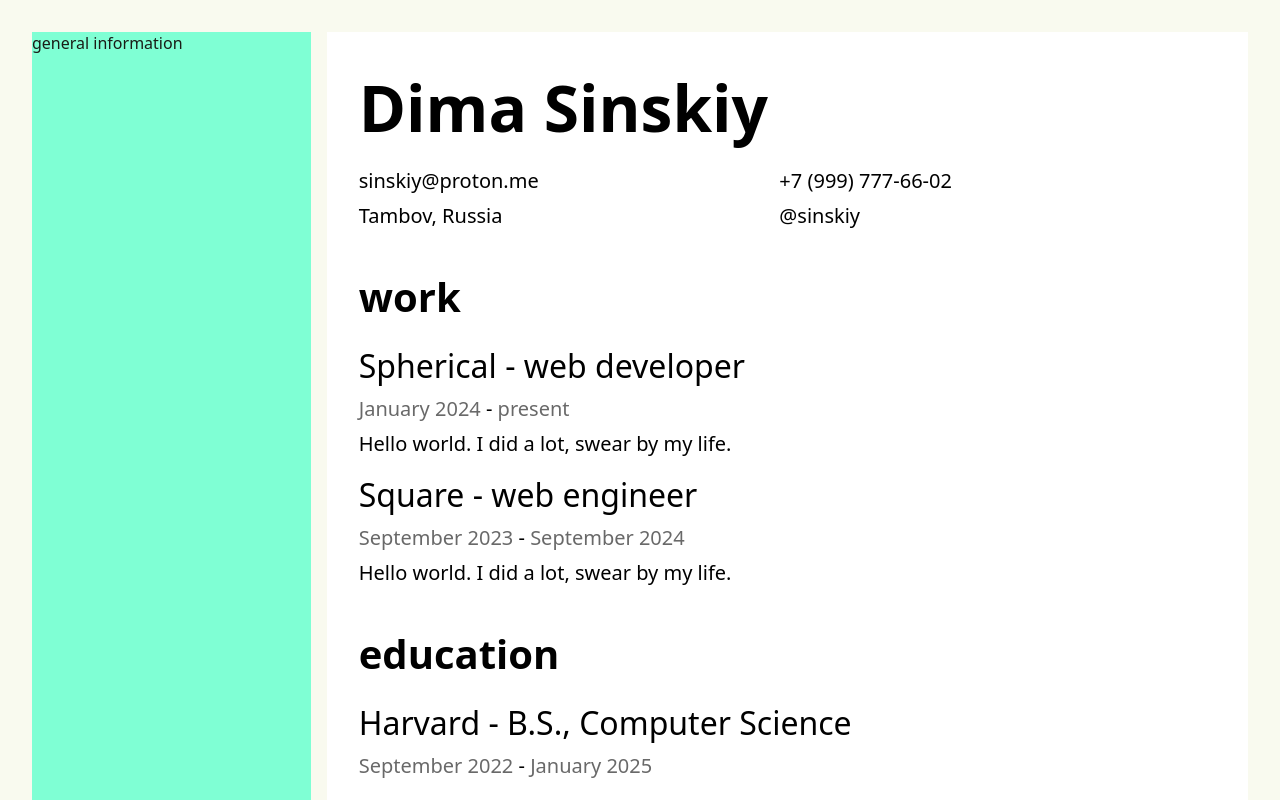
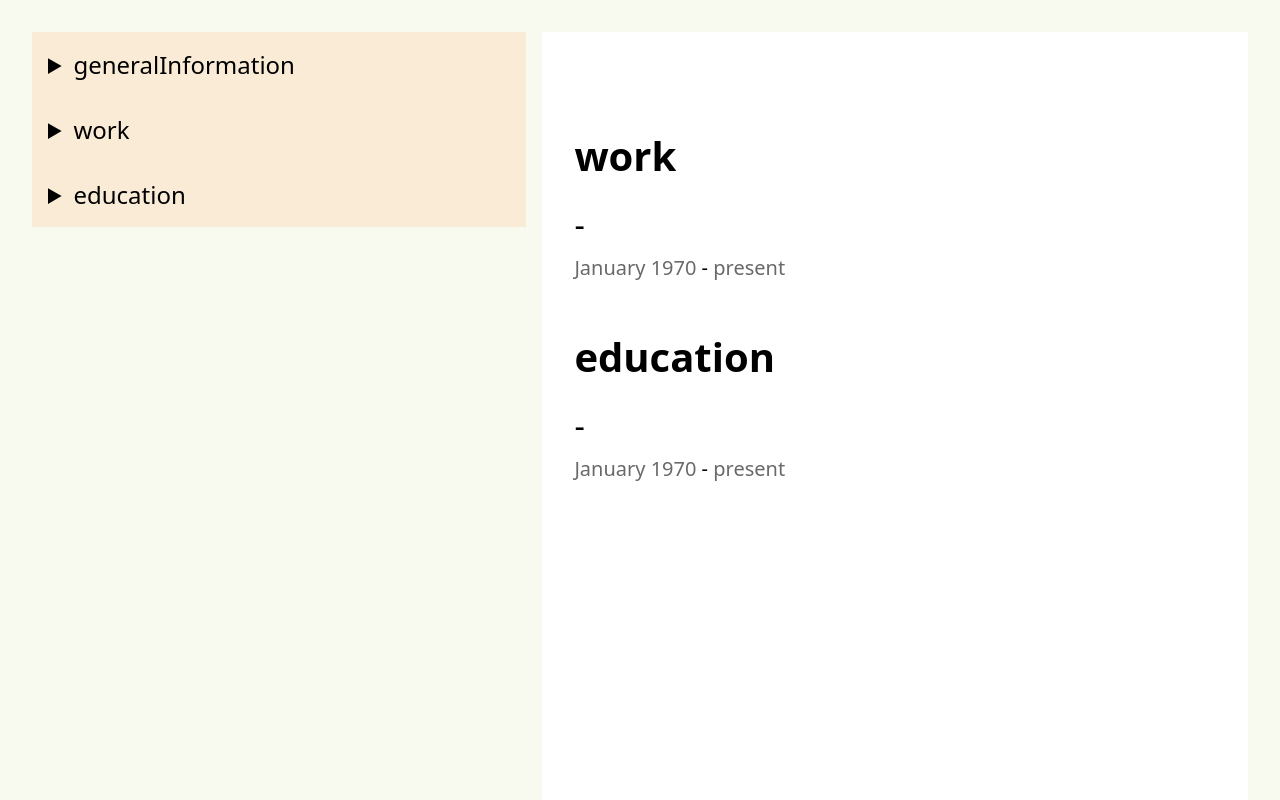
Before and after one commit to sinskiy/odin-cv, a React (Vite) app: page / in a window 1280 px wide. Shown: the top 800 px of the page. Built offline with nearby package versions, Linux system fonts and the light colour scheme.

Commit message:
feat: display categories

```diff
--- a/src/components/App.jsx
+++ b/src/components/App.jsx
@@ -1,43 +1,73 @@
 import ResumeForm from "./ResumeForm";
 import Resume from "./Resume";
 import "../styles/App.css";
+import { useState } from "react";
+
+const baseResume = {
+  generalInformation: {
+    title: "",
+    email: "",
+    phone: "",
+    location: "",
+    github: "",
+  },
+  work: [
+    {
+      title: "",
+      company: "",
+      description: "",
+      start: new Date(0),
+      end: "present",
+    },
+  ],
+  education: [
+    {
+      institution: "",
+      title: "",
+      start: new Date(0),
+      end: "present",
+    },
+  ],
+};
 
 export default function App() {
+  const [resume, setResume] = useState(baseResume);
   return (
     <main>
-      <ResumeForm />
+      <ResumeForm {...resume} />
       <Resume
-        title="Dima Sinskiy"
-        additional={[
-          "sinskiy@proton.me",
-          "+7 (999) 777-66-02",
-          "Tambov, Russia",
-          "@sinskiy",
-        ]}
-        work={[
-          {
-            title: "web developer",
-            company: "Spherical",
-            description: "Hello world. I did a lot, swear by my life.",
-            start: new Date("January 5, 2024"),
-            end: "present",
-          },
-          {
-            title: "web engineer",
-            company: "Square",
-            description: "Hello world. I did a lot, swear by my life.",
-            start: new Date("September 1, 2023"),
-            end: new Date("September 1, 2024"),
-          },
-        ]}
-        education={[
-          {
-            name: "Harvard",
-            title: "B.S., Computer Science",
-            start: new Date("September 5, 2022"),
-            end: new Date("January 21, 2025"),
-          },
-        ]}
+        {...resume}
+        // title="Dima Sinskiy"
+        // additional={{
+        //   email: "sinskiy@proton.me",
+        //   phone: "+7 (999) 777-66-02",
+        //   location: "Tambov, Russia",
+        //   github: "@sinskiy",
+        // }}
+        // work={[
+        //   {
+        //     title: "web developer",
+        //     company: "Spherical",
+        //     description: "Hello world. I did a lot, swear by my life.",
+        //     start: new Date("January 5, 2024"),
+        //     end: "present",
+        //   },
+        //   {
+        //     title: "web engineer",
+        //     company: "Square",
+        //     description: "Hello world. I did a lot, swear by my life.",
+        //     start: new Date("September 1, 2023"),
+        //     end: new Date("September 1, 2024"),
+        //   },
+        // ]}
+        // education={[
+        //   {
+        //     name: "Harvard",
+        //     title: "B.S., Computer Science",
+        //     start: new Date("September 5, 2022"),
+        //     end: new Date("January 21, 2025"),
+        //   },
+        // ]}
       />
     </main>
   );
--- a/src/components/GeneralInformation.jsx
+++ /dev/null
@@ -1,5 +0,0 @@
-import ResumeFormCategory from "./ResumeFormCategory";
-
-export default function GeneralInformation() {
-  return <ResumeFormCategory title="general information"></ResumeFormCategory>;
-}
--- a/src/components/Resume.jsx
+++ b/src/components/Resume.jsx
@@ -1,21 +1,25 @@
 import "../styles/Resume.css";
 import MonthYear from "./MonthYear";
 
-export default function Resume({ title, additional, work, education }) {
+export default function Resume({
+  generalInformation: { title, ...additional },
+  work,
+  education,
+}) {
   return (
     <section className="a4 resume">
       <h1>{title}</h1>
       <ul aria-description="additional info" className="additional">
         {/* TODO: move to object and add svg */}
-        {additional.map((info) => (
-          <li>{info}</li>
+        {Object.entries(additional).map(([name, value]) => (
+          <li key={name}>{value}</li>
         ))}
       </ul>
       <section aria-labelledby="work" className="work-section">
         <h2 id="work">work</h2>
         <ul className="work-list">
           {work.map((job) => (
-            <li>
+            <li key={`${job.company}-${job.title}`}>
               <h3>
                 <span className="company">{job.company}</span> - {job.title}
               </h3>
@@ -30,15 +34,17 @@
       <section aria-labelledby="education" className="education-section">
         <h2 id="education">education</h2>
         <ul className="work-list">
-          {education.map((institution) => (
-            <li>
+          {education.map((educationEntry) => (
+            <li key={`${educationEntry.institution}-${educationEntry.title}`}>
               <h3>
-                <span className="institution">{institution.name}</span> -{" "}
-                {institution.title}
+                <span className="institution">
+                  {educationEntry.institution}
+                </span>{" "}
+                - {educationEntry.title}
               </h3>
               <p>
-                <MonthYear time={institution.start} /> -{" "}
-                <MonthYear time={institution.end} />
+                <MonthYear time={educationEntry.start} /> -{" "}
+                <MonthYear time={educationEntry.end} />
               </p>
             </li>
           ))}
--- a/src/components/ResumeForm.jsx
+++ b/src/components/ResumeForm.jsx
@@ -1,12 +1,24 @@
-import GeneralInformation from "./GeneralInformation";
+import "../styles/ResumeForm.css";
+import ResumeFormCategory from "./ResumeFormCategory";
+import ResumeFormCategoryEntries from "./ResumeFormCategoryEntries";
+import ResumeFormEntry from "./ResumeFormEntry";
 
-export default function ResumeForm() {
-  return (
-    <section
-      className="resume-form"
-      style={{ backgroundColor: "aquamarine", flexGrow: 1 }}
-    >
-      <GeneralInformation />
-    </section>
+export default function ResumeForm({ ...resume }) {
+  const categories = Object.entries(resume).map(
+    ([categoryTitle, categoryOrFormEntries], i) =>
+      Array.isArray(categoryOrFormEntries) ? (
+        <ResumeFormCategoryEntries
+          key={i}
+          title={categoryTitle}
+          entries={categoryOrFormEntries}
+        />
+      ) : (
+        <ResumeFormCategory
+          key={i}
+          title={categoryTitle}
+          formEntries={categoryOrFormEntries}
+        />
+      ),
   );
+  return <section className="resume-form">{categories}</section>;
 }
--- a/src/components/ResumeFormCategory.jsx
+++ b/src/components/ResumeFormCategory.jsx
@@ -1,3 +1,23 @@
-export default function ResumeFormCategory({ title, multiple = false }) {
-  return <article>{title}</article>;
+import "../styles/ResumeFormCategory.css";
+import ResumeFormEntry from "./ResumeFormEntry";
+
+export default function ResumeFormCategory({ title, formEntries }) {
+  return (
+    <article className="resume-form-category">
+      <details>
+        <summary>{title}</summary>
+        <div className="details-content">
+          {Object.entries(formEntries).map(
+            ([formEntryTitle, formEntryValue]) => (
+              <ResumeFormEntry
+                key={formEntryTitle}
+                label={formEntryTitle}
+                type={typeof formEntryValue === "string" ? "text" : "date"}
+              />
+            ),
+          )}
+        </div>
+      </details>
+    </article>
+  );
 }
--- /dev/null
+++ b/src/components/ResumeFormCategoryEntries.jsx
@@ -0,0 +1,11 @@
+import ResumeFormCategory from "./ResumeFormCategory";
+
+export default function ResumeFormCategoryEntries({ title, entries }) {
+  return (
+    <>
+      {entries.map((category, i) => (
+        <ResumeFormCategory key={i} title={title} formEntries={category} />
+      ))}
+    </>
+  );
+}
--- a/src/components/ResumeFormEntry.jsx
+++ b/src/components/ResumeFormEntry.jsx
@@ -1,3 +1,8 @@
-export default function ResumeEntry() {
-  return;
+export default function ResumeFormEntry({ label, type, ...inputAttributes }) {
+  return (
+    <div className="resume-form-entry">
+      <label htmlFor={label}>{label}</label>
+      <input type={type} id={label} name={label} {...inputAttributes} />
+    </div>
+  );
 }
--- a/src/styles/ResumeForm.css
+++ b/src/styles/ResumeForm.css
@@ -1,3 +1,4 @@
 .resume-form {
   flex-grow: 1;
+  color: black;
 }
--- /dev/null
+++ b/src/styles/ResumeFormCategory.css
@@ -0,0 +1,13 @@
+.resume-form-category {
+  background-color: antiquewhite;
+  padding: 1rem;
+}
+
+.resume-form-category summary {
+  font-weight: 500;
+  font-size: 1.5rem;
+}
+
+.resume-form-category .details-content {
+  margin-top: 1rem;
+}
```
